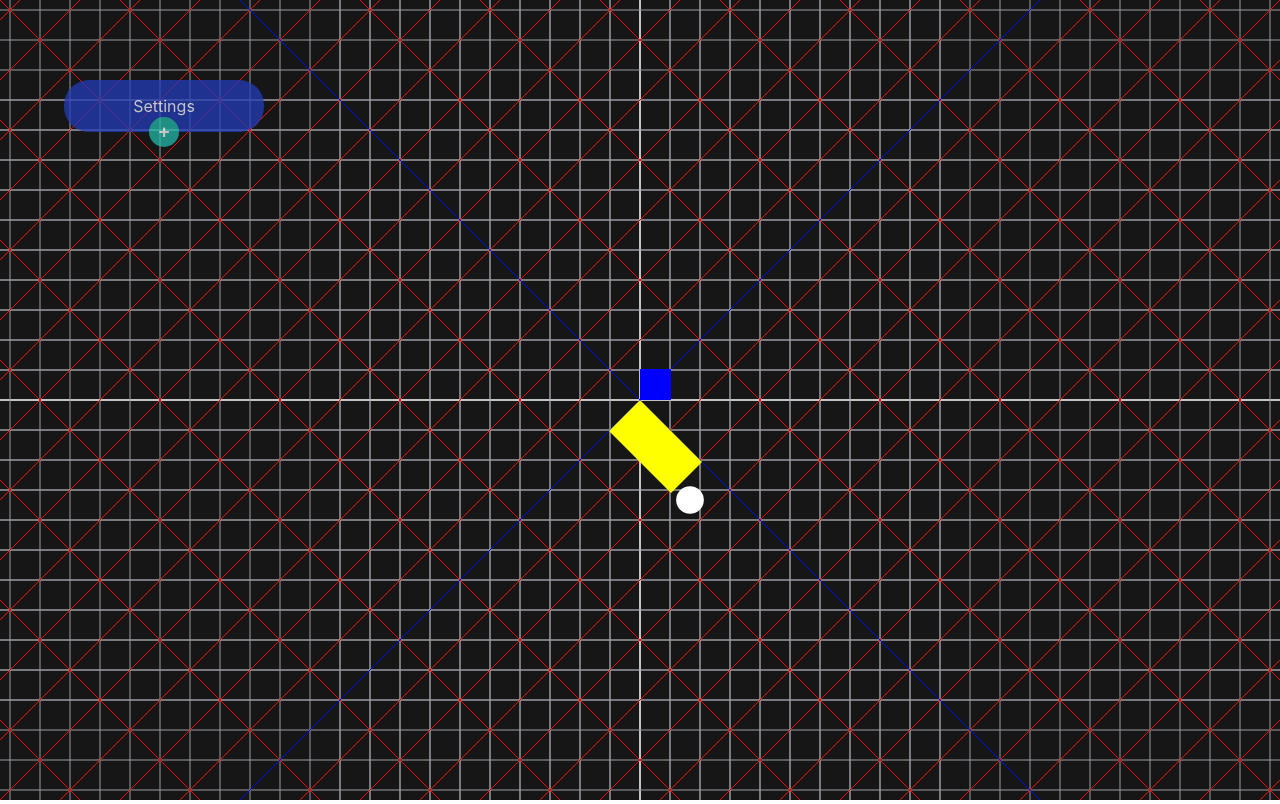
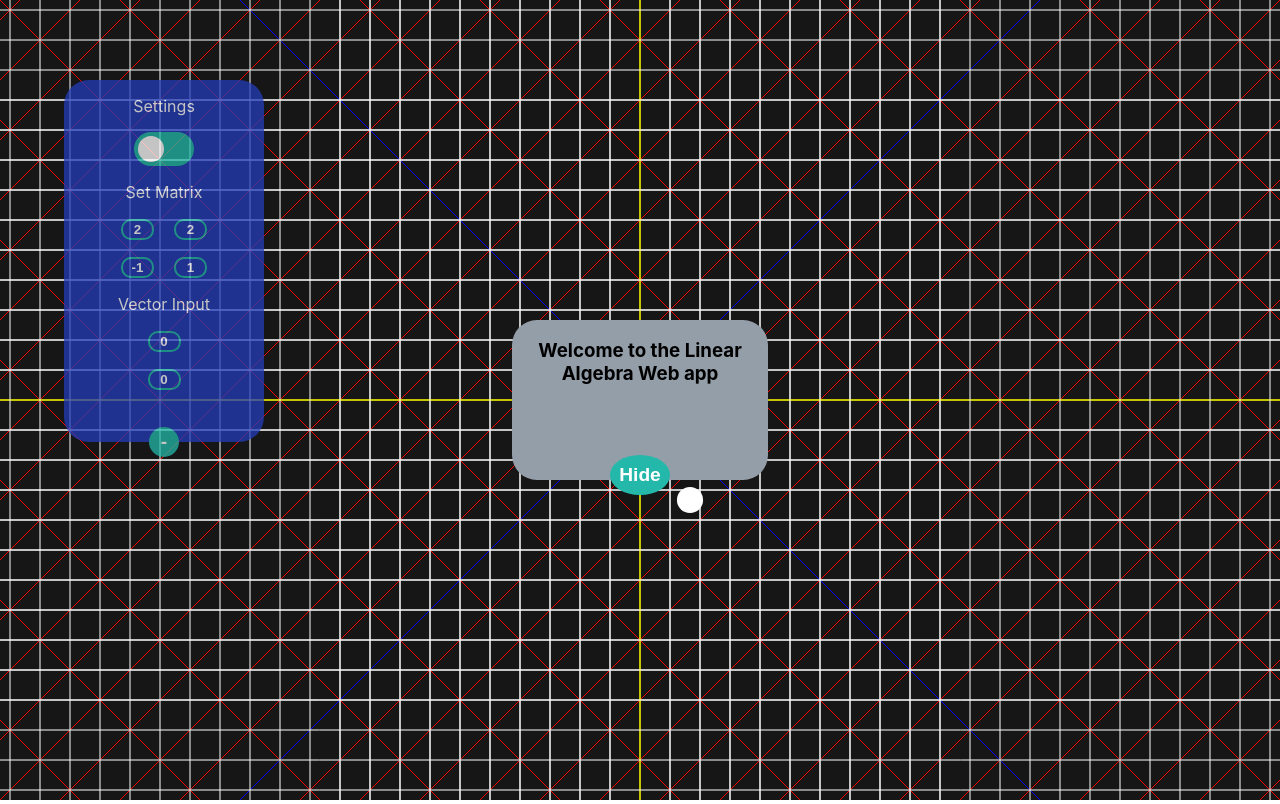
Before and after one commit to SimpsonThomas/maths-web, a React (Create React App) app: page / in a window 1280 px wide. Built offline with nearby package versions, Linux system fonts and the light colour scheme.

Commit message:
Added open screen

```diff
--- a/src/Components/canvas.css
+++ b/src/Components/canvas.css
@@ -59,6 +59,76 @@
     height: 30px
 }
 
+.settingsButton {
+    background-color: #23b8a9;
+    color: white;
+    border-radius: 15%;
+    border: #23b8a9;
+    font-weight: bolder;
+}
+
+.switch {
+  position: relative;
+  display: inline-block;
+  width: 60px;
+  height: 34px;
+}
+
+/* Hide default HTML checkbox */
+.switch input {
+  opacity: 0;
+  width: 0;
+  height: 0;
+}
+
+/* The slider */
+.sliderToggle {
+  position: absolute;
+  cursor: pointer;
+  top: 0;
+  left: 0;
+  right: 0;
+  bottom: 0;
+  background-color: #23b8a9;
+  -webkit-transition: .4s;
+  transition: .4s;
+}
+
+.sliderToggle:before {
+  position: absolute;
+  content: "";
+  height: 26px;
+  width: 26px;
+  left: 4px;
+  bottom: 4px;
+  background-color: white;
+  -webkit-transition: .4s;
+  transition: .4s;
+}
+
+input:checked + .sliderToggle {
+  background-color: #ba34eb;
+}
+
+input:focus + .sliderToggle {
+  box-shadow: 0 0 1px #2196F3;
+}
+
+input:checked + .sliderToggle:before {
+  -webkit-transform: translateX(26px);
+  -ms-transform: translateX(26px);
+  transform: translateX(26px);
+}
+
+/* Rounded sliders */
+.sliderToggle.round {
+  border-radius: 34px;
+}
+
+.sliderToggle.round:before {
+  border-radius: 50%;
+}
+
 .settings {
 }
 
@@ -69,3 +139,27 @@
 .settingsClosed {
     display: none
 }
+
+.help {
+  position: absolute;
+  border-radius: 25px;
+  left: 40vw;
+  top: 40vh;
+  width:20vw;
+  height: 20vh;
+  background-color: #949ea8;
+}
+
+.hideHelp {
+  background-color: #23b8a9;
+  color: white;
+  border-radius: 50%;
+  border: #23b8a9;
+  font-weight: bolder;
+  position: absolute;
+  bottom: -15px;
+  left: calc(10vw - 30px);
+  font-size: larger;
+  width: 60px;
+  height: 40px
+}
--- a/src/Components/canvas.js
+++ b/src/Components/canvas.js
@@ -5,6 +5,8 @@ const Canvas = props => {
     // creating state items
     const [matrix, setMatrix] = useState({1:2,2:2,3:-1,4:1})
     const [vector, setVector] = useState({'x':0, 'y':0})
+    const [angle, setAngle] = useState({'x':0, 'y':0})
+    const [scale, setScale] = useState({'x':1,'y':1})
 
     const canvasRef = useRef(null)
 
@@ -67,8 +69,17 @@ const Canvas = props => {
         //let gridSize = gridProps.size
         let width = ctx.canvas.width
         let height = ctx.canvas.height
+        let angleRadX = 2*Math.PI*angle.x/360
+        let angleRadY = 2*Math.PI*angle.y/360
+        let transform1 = Math.cos(angleRadX)*scale.x
+        let transform2 = -Math.sin(angleRadX)*scale.x
+        let transform3 = Math.sin(angleRadY)*scale.y
+        let transform4 = Math.cos(angleRadY)*scale.y
+
         grid(ctx,'red', 'blue', 'green',[matrix[1],matrix[2],matrix[3],matrix[4]])
-        ctx.setTransform(matrix[1],matrix[2],matrix[3],matrix[4],width/2,height/2)
+        //ctx.setTransform(matrix[1],matrix[2],matrix[3],matrix[4],width/2,height/2)
+
+        grid(ctx,'white', 'yellow', 'green',[transform1,transform2,transform3,transform4])
         detShape(ctx, 'yellow')
         ctx.setTransform(1,0,0,1,width/2,height/2)
     }
@@ -89,7 +100,7 @@ const Canvas = props => {
                 width: window.innerWidth,
                 height: window.innerHeight
             })
-            console.log(windowSize)
+            //sconsole.log(windowSize)
         }
 
         window.addEventListener('resize', handleResize)
@@ -112,7 +123,7 @@ const Canvas = props => {
             context.clearRect(-canvas.width, -canvas.height,context.canvas.width,context.canvas.height)
             context.fillStyle = gridProps.backgroundColour
             context.fillRect(-canvas.width/2, -canvas.height/2, canvas.width, canvas.height)
-            grid(context)
+            //grid(context)
             detShape(context, 'blue')
             shiftGrid(context)
             draw(context,frameCount)
@@ -127,7 +138,19 @@ const Canvas = props => {
         //eslint-disable-next-line react-hooks/exhaustive-deps
     })
 
-    const [collapse, setCollapse] = useState(false)
+    const [collapse, setCollapse] = useState(true) // set to true for testing purposes
+    const [showSlide, setShowSlide] = useState(false)
+
+    const [switchMat, setSwitchMat] = useState(false)
+
+    const [showHelp, setShowHelp] = useState(true)
+
+    let angleRadX = 2*Math.PI*angle.x/360
+    let angleRadY = 2*Math.PI*angle.y/360
+    let transform1 = Math.cos(angleRadX)*scale.x
+    let transform2 = -Math.sin(angleRadX)*scale.x
+    let transform3 = Math.sin(angleRadY)*scale.y
+    let transform4 = Math.cos(angleRadY)*scale.y
 
     const html = <>
         <div className={'matrixBox ' + (collapse ? 'boxOpen' : 'boxClosed')}>
@@ -135,6 +158,12 @@ const Canvas = props => {
                 Settings
             </p>
             <div className={'settings ' + (collapse ? 'settingsOpen' : 'settingsClosed')}>
+                <label className="switch">
+                    <input type="checkbox" checked={switchMat}
+                        onChange={e=> setSwitchMat(e.target.checked)}/>
+                    <span className="sliderToggle round"></span>
+                </label>
+                <div style={{display : !switchMat ? '' : 'none'}}s>
                     <p className='boxTitle'>Set Matrix</p>
                     <p>
                         <input className='matrixInput' value={matrix[1]}
@@ -146,6 +175,33 @@ const Canvas = props => {
                         onChange={e => setMatrix({1:matrix[1],2:matrix[2], 3:e.target.value, 4:matrix[4]})}/>
                     <input className='matrixInput' value={matrix[4]}
                         onChange={e => setMatrix({1:matrix[1],2:matrix[2], 3:matrix[3], 4:e.target.value})}/>
+                </div>
+                <div style={{display : switchMat ? '' : 'none'}} >
+                    <p className='boxTitle'>Matrix</p>
+                    <p stlye={{color:'white'}}>
+                        {Math.round(transform1*100)/100} --- {Math.round(transform2*100)/100}
+                    </p>
+                    <p stlye={{color:'white'}}>
+                        {Math.round(transform3*100)/100}--- {Math.round(transform4*100)/100}
+                    </p>
+                    <p>
+                        <p className='boxTitle'>Angle X - {angle.x}</p>
+                        <input type="range" min="-180" max="180" value={angle.x} className="slider" id="myRange" onChange={e => setAngle({'x':e.target.value,'y':angle.y})}/>
+                    </p>
+
+                    <p className='boxTitle'>
+                        <p>Angle Y - {angle.y}</p>
+                        <input type="range" min="-180" max="180" value={angle.y} className="slider" id="myRange" onChange={e => setAngle({'y':e.target.value,'x':angle.x})}/>
+                    </p>
+                    <p className='boxTitle'>
+                        <p>Scale X- {scale.x}</p>
+                        <input type="range" min="-10" max="10" value={scale.x} className="slider" id="myRange" onChange={e => setScale({'x':e.target.value,'y':scale.y})}/>
+                    </p>
+                    <p className='boxTitle'>
+                        <p>Scale Y- {scale.y}</p>
+                        <input type="range" min="-10" max="10" value={scale.y} className="slider" id="myRange" onChange={e => setScale({'y':e.target.value,'x':scale.x})}/>
+                    </p>
+                </div>
 
                 <p className='boxTitle'>Vector Input</p>
                 <p><input className='matrixInput' value={vector.x}
@@ -159,6 +215,18 @@ const Canvas = props => {
             </button>
         </div>
         <canvas ref={canvasRef} {...props}/>
+
+
+      {showHelp ?
+            <div className='help'>
+                <h3>Welcome to the Linear Algebra Web app</h3>
+
+                <button className='hideHelp' onClick={e => {e.preventDefault(); setShowHelp(false)}}>
+                    Hide
+                </button>
+            </div>
+        : <></>
+      }
     </>
 
     return html
```
Lines whose indentation alone changed are shown as unchanged.
